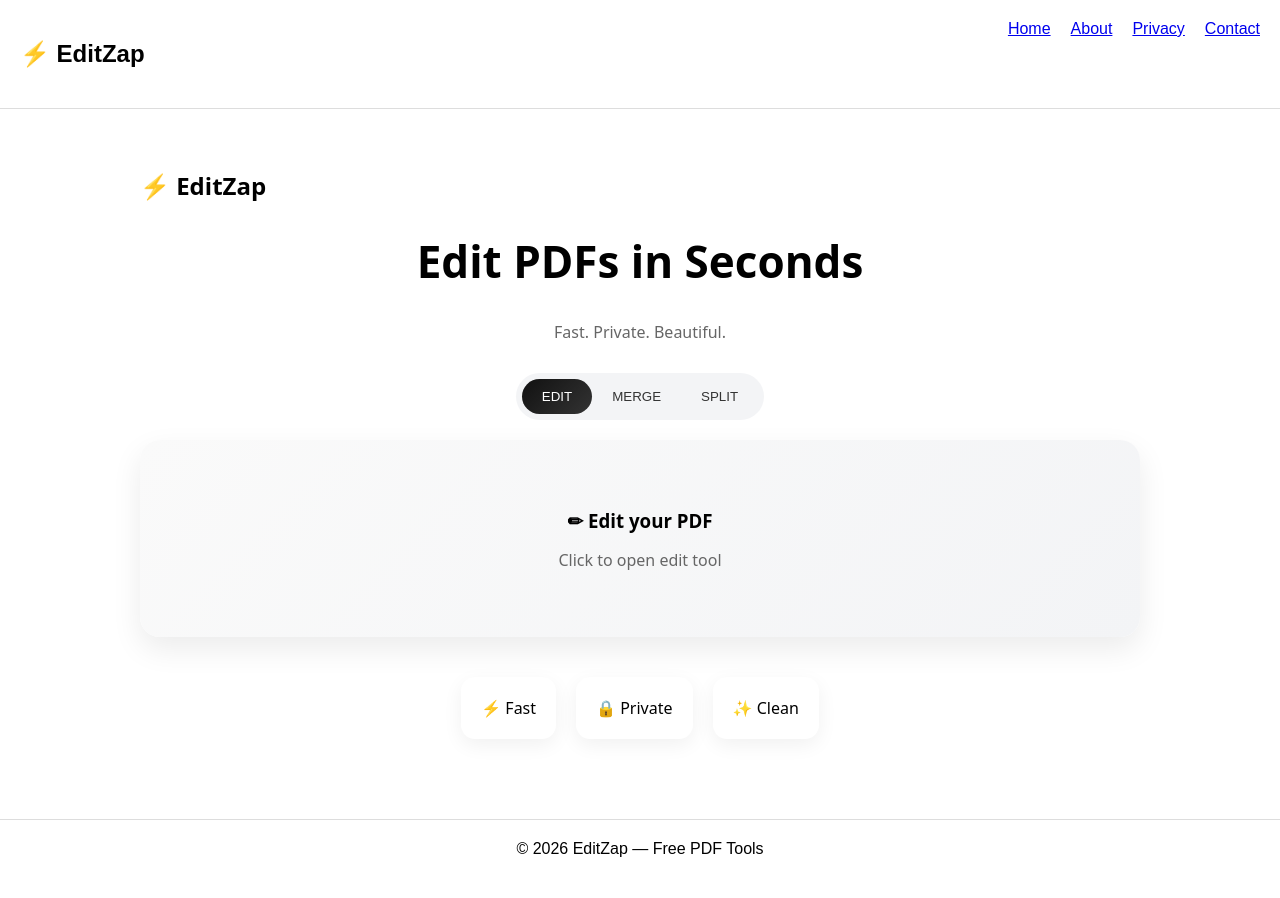
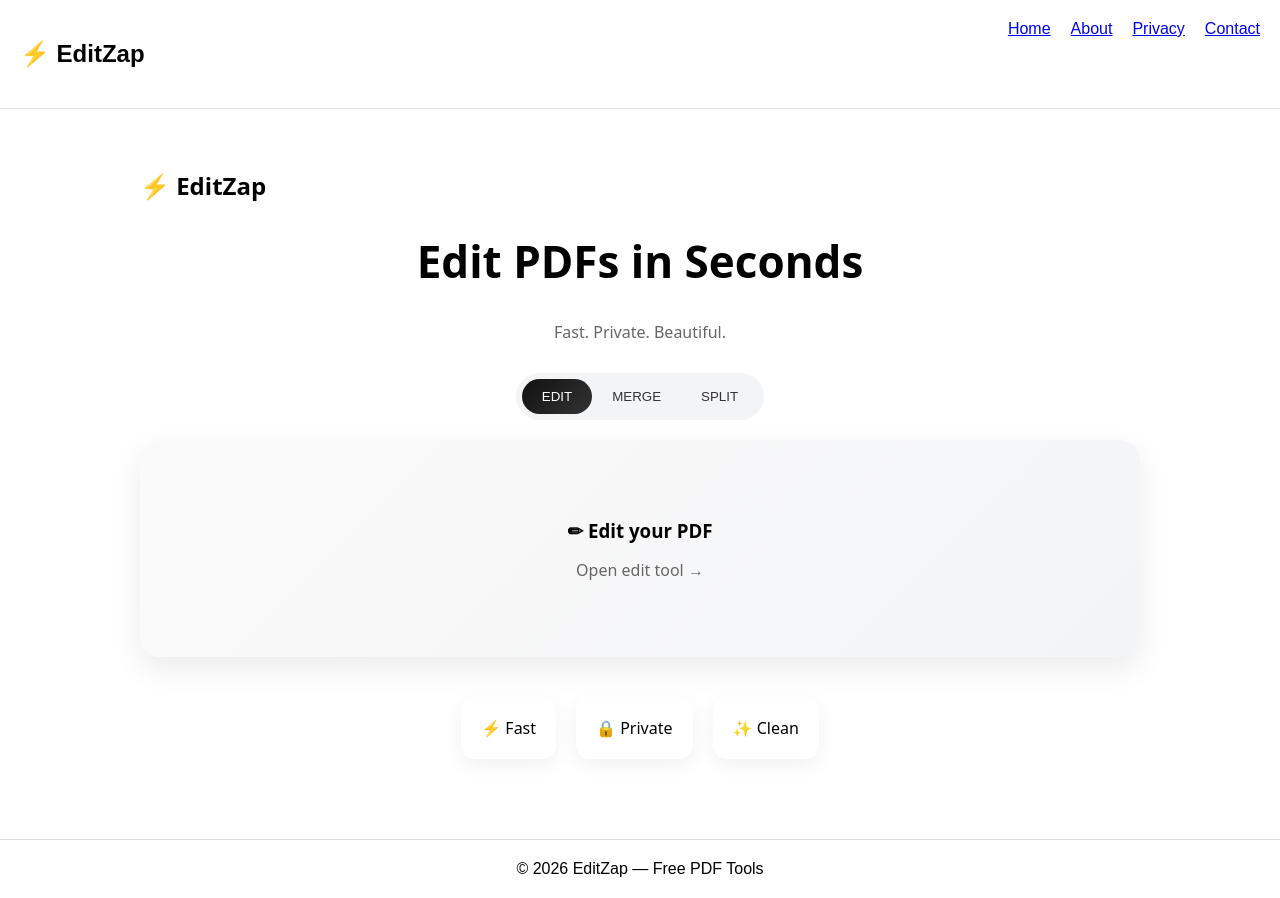
Before and after one commit to editzap/editzap, a Next.js app: page / in a window 1280 px wide. Built offline with nearby package versions, Linux system fonts and the light colour scheme.

Commit message:
final working version

```diff
--- a/app/page.tsx
+++ b/app/page.tsx
@@ -58,19 +58,19 @@ export default function Home() {
 
       {/* ACTION CARD */}
       <motion.div
-        whileHover={{ scale: 1.03 }}
+        whileHover={{ scale: 1.04 }}
         whileTap={{ scale: 0.98 }}
         style={card}
         onClick={() => goToEditor(tab)}
       >
         <h3 style={{ marginBottom: 10 }}>
           {tab === "edit" && "✏ Edit your PDF"}
-          {tab === "merge" && "⊞ Merge PDFs"}
-          {tab === "split" && "✂ Split PDF"}
+          {tab === "merge" && "⊞ Merge multiple PDFs"}
+          {tab === "split" && "✂ Split PDF into pages"}
         </h3>
 
         <p style={cardText}>
-          Click to open {tab} tool
+          Open {tab} tool →
         </p>
       </motion.div>
 
@@ -150,7 +150,7 @@ const tabText = (active: boolean): React.CSSProperties => ({
 
 const card: React.CSSProperties = {
   marginTop: 20,
-  padding: 50,
+  padding: 60,
   borderRadius: 20,
   textAlign: "center",
   background: "linear-gradient(135deg, #fafafa, #f3f4f6)",
```
